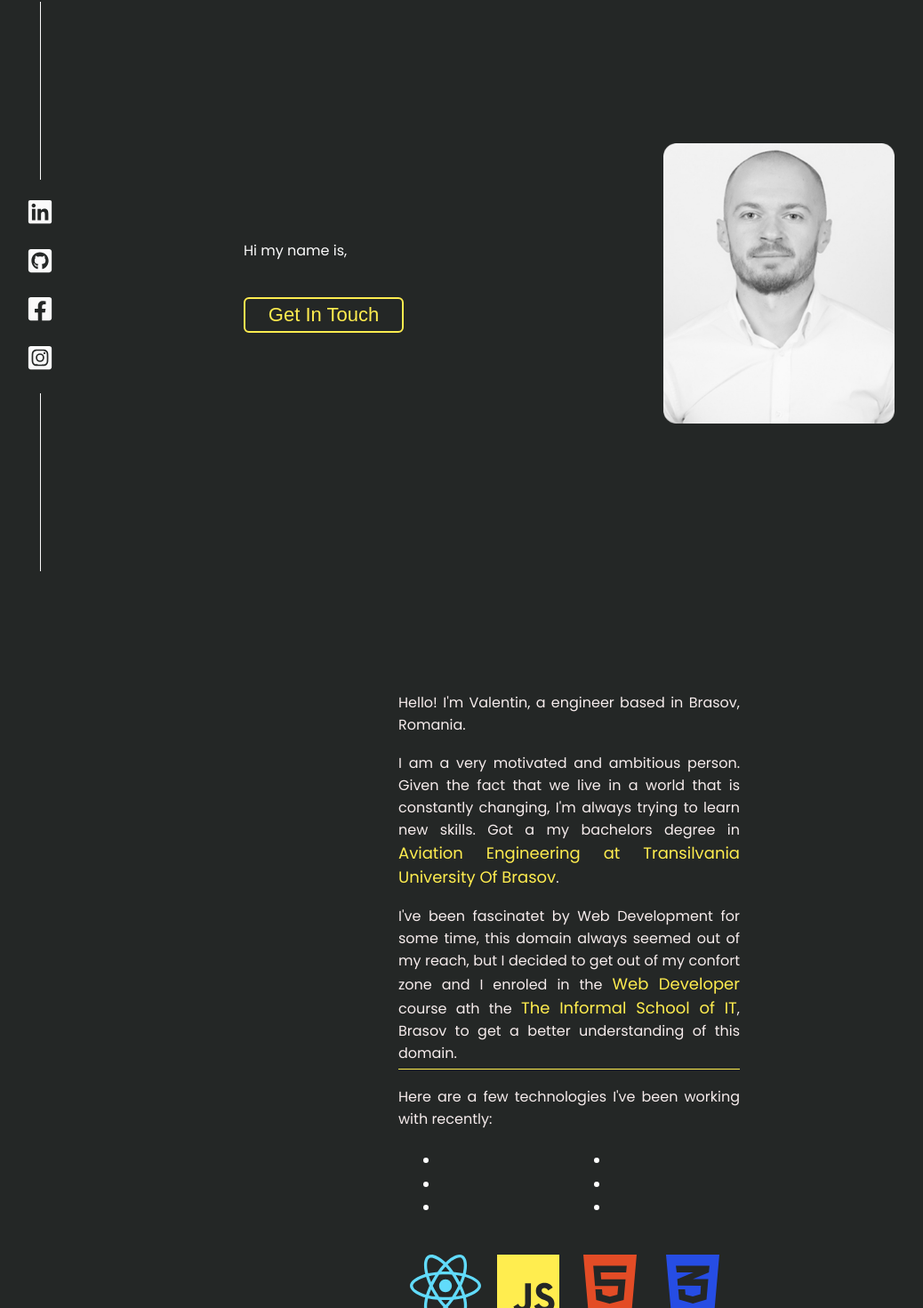
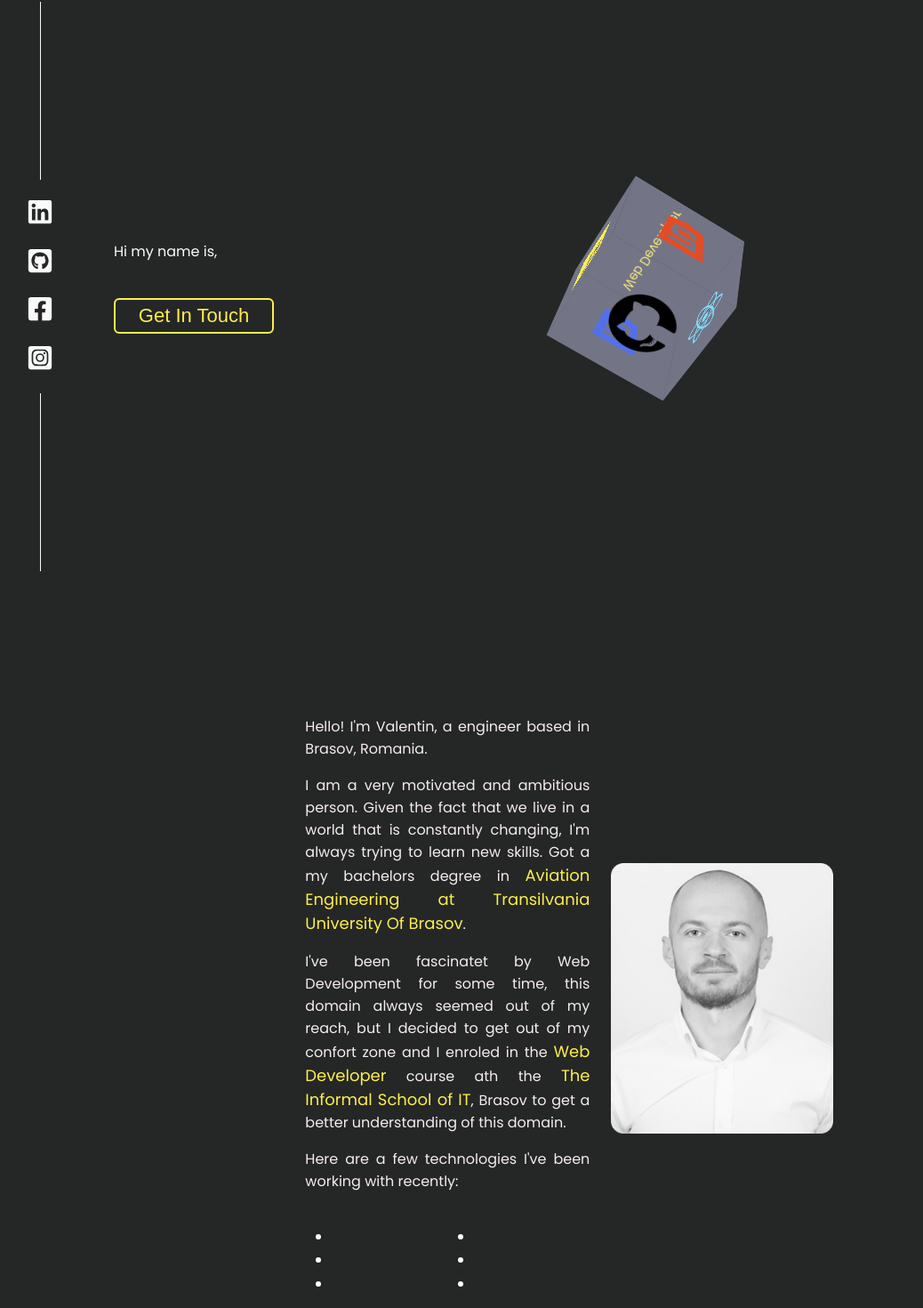
Before and after one commit to ciobotaruva/cva, a React (Create React App) app: page /about in a window 1280 px wide. Shown: the part 78-1548 px from the top of the page at 89% size, without its empty margins (0-1038 px from the left). Built offline with nearby package versions, Linux system fonts and the light colour scheme; no server answers.

Commit message:
CSS major updates v2

```diff
--- a/src/Componets/Sections/About.js
+++ b/src/Componets/Sections/About.js
@@ -2,6 +2,7 @@ import React, { useState, useEffect } from 'react';
 import axios from 'axios';
 
 import '../Style/About.css';
+import my_img from '../Images/my_img.png';
 import { FaReact, FaJs, FaHtml5, FaCss3Alt } from "react-icons/fa";
 
 
@@ -49,12 +50,7 @@ export default function About() {
                         <li>{aboutData.tech_sixth}</li>
                     </ul>
                 </div>
-                <div className="tech-logos">
-                    <FaReact className="react-icon" />
-                    <FaJs className="js-icon" />
-                    <FaHtml5 className="html-icon" />
-                    <FaCss3Alt className="css-icon" />
-                </div>
+                <img src={my_img} alt="Loading..." />
             </div>
         </section>
     )
--- a/src/Componets/Sections/Home.js
+++ b/src/Componets/Sections/Home.js
@@ -2,7 +2,8 @@ import React, { useState, useEffect } from 'react';
 import axios from 'axios';
 
 import '../Style/Home.css';
-import my_img from '../Images/my_img.png';
+import { FaReact, FaJs, FaHtml5, FaCss3Alt, FaGithub } from "react-icons/fa";
+
 
 export default function Home() {
 
@@ -32,8 +33,15 @@ export default function Home() {
                     <p>{dataHome.description}</p>
                     <button>Get In Touch</button>
                 </div>
-                <div className="image-css">
-                    <img src={my_img} alt="Loading..." />
+                <div className="cube-container">
+                    <div className="cube">
+                        <div className="side1 logo-cube"><FaReact className="react-icon" /></div>
+                        <div className="side2 logo-cube"><FaJs className="js-icon" /></div>
+                        <div className="side3 logo-cube"><FaHtml5 className="html-icon" /></div>
+                        <div className="side4 logo-cube"><FaCss3Alt className="css-icon" /></div>
+                        <div className="side5 logo-cube"><FaGithub className="github-icon" /></div>
+                        <div className="side6 logo-cube">Web Developer</div>
+                    </div>
                 </div>
             </div>
         </section>
--- a/src/Componets/Style/About.css
+++ b/src/Componets/Style/About.css
@@ -6,13 +6,18 @@
 }
 
 .about-container{
-    max-width: 90%;
-    height: 70%;
+    width: 90%;
+    height: 90%;
     flex-direction: column;
+    justify-content: space-evenly;
+}
+
+.about-container img{
+    width: 120px;
 }
 
 .about-css{
-    height: 70%;
+    height: 550px;
     display: flex;
     flex-direction: column;
     justify-content: space-evenly;
@@ -26,19 +31,13 @@
 
 .about-css p{
     color:#fff5f5f5;
-    font-size: 14px;
+    font-size: 12px;
     text-align: justify;
-    margin-top: 18px;
-}
-
-.about-css p:nth-child(4){
-    padding-bottom: 5px;
-    border-bottom: 1px solid #FFED4F;
 }
 
 span{
     color: #FFED4F;
-    font-size: 16px;
+    font-size: 14px;
 }
 
 .about-css ul{
@@ -51,38 +50,11 @@ span{
     margin-top: 20px;
 }
 
-.tech-logos{
-    display: flex;
-    width: 100%;
-    justify-content: space-evenly;
-    margin-top: 35px;
-}
-
 .about-css ul li{
     width: 100px;
     color: #fff;
 }
 
-.react-icon, .js-icon, .html-icon, .css-icon{
-    height: 50px;
-    width: 50px;
-}
-
-.react-icon{
-    color: #61DBFB;
-}
-
-.js-icon{
-    color:#FFED4F
-}
-
-.html-icon{
-    color:#e34c26;
-}
-
-.css-icon{
-    color:#264de4;
-}
 
 @media only screen and (min-width:768px){
     .about-container{
@@ -102,19 +74,26 @@ span{
         font-size: 21px;
     }
 
-    .react-icon, .js-icon, .html-icon, .css-icon{
-        height: 80px;
-        width: 80px;
+    .about-css h1{
+        font-size: 35px;
     }
 
-    .about-css h1{
-        font-size: 35px;
+    .about-container img{
+        width: 250px;
     }
 }
 
 @media only screen and (min-width:992px){
     .about-container{
         max-width: 80%;
+    }
+
+    .about-css{
+      height: 800px;
+    }
+
+    .about-container img{
+        width: 250px;
     }
 
     .about-css p{
@@ -129,18 +108,8 @@ span{
         font-size: 26px;
     }
 
-    .react-icon, .js-icon, .html-icon, .css-icon{
-        height: 80px;
-        width: 80px;
-    }
-
     .about-css h1{
         font-size: 45px;
-    }
-
-    .react-icon, .js-icon, .html-icon, .css-icon{
-        height: 60px;
-        width: 60px;
     }
 }
 
@@ -180,12 +149,17 @@ span{
 
 @media only screen and (min-width: 1200px){
     .about-container{
-        max-width: 30%;
-        height: 80%;
+        max-width: 50%;
+        height: 90%;
+        flex-direction: row;
     }
 
-    .react-icon, .js-icon, .html-icon, .css-icon{
-        height: 80px;
-        width: 80px;
+    .about-css{
+        height: 700px;
+        width: 50%;
+    }
+
+    .about-container img{
+        width: 250px;
     }
 }
--- a/src/Componets/Style/App.css
+++ b/src/Componets/Style/App.css
@@ -8,11 +8,14 @@
     height: 100vh;
 }
 
-.about-section, .resume-section{
-    height: 145vh;
+.about-section{
+    height: 115vh;
+}
+.resume-section{
+    height: 140vh;
 }
 
-.home-section,.about-section ,.portfolio-section,.portfolio-section,.resume-section,.contact-section {
+.home-section, .about-section, .portfolio-section,.portfolio-section,.resume-section,.contact-section {
     background-color: #242726;
 }
 
--- a/src/Componets/Style/Contact.css
+++ b/src/Componets/Style/Contact.css
@@ -11,7 +11,7 @@
     flex-direction: column;
     align-items: center;
     justify-content: center;
-    height: 60%;
+    height: 80%;
     font-family: 'Poppins', sans-serif;
 }
 
@@ -24,22 +24,22 @@ form{
     flex-direction: column;
     justify-content: space-around;
     align-items: center;
-    height: 80%;
+    height: 280px;
 }
 
 input{
-    width: 300px;
+    width: 250px;
     height: 25px;
 }
 
 textarea{
     height: 100px;
-    width: 300px;
+    width: 250px;
 }
 
 .contact-css p{
     color: #fff;
-    width: 300px;
+    width: 250px;
     text-align: justify;
     margin-top: 10px;
 }
--- a/src/Componets/Style/Home.css
+++ b/src/Componets/Style/Home.css
@@ -8,10 +8,6 @@
 
 .home-css{
     max-width: 80%;
-}
-
-.image-css{
-    display: none;
 }
 
 .home-info h1{
@@ -36,6 +32,7 @@
     color:#fff5f5f5;
     font-size: 14px;
 }
+
 .home-info button{
     height: 30px;
     width: 120px;
@@ -47,6 +44,77 @@
     color: #FFED4F;
 }
 
+.cube-container{
+    width: 100px;
+    height: 100px;
+    margin: auto;
+    perspective: 1000px;
+    margin-top: 80px;
+}
+
+.cube{
+    width: 100%;
+    height: 100%;
+    position: absolute;
+    transform-style: preserve-3d;
+    animation: spin 8s infinite linear;
+    transform: translateZ( -50px ) rotateZ(45deg) rotateX(45deg);
+}
+
+
+@keyframes spin{
+    0% { transform: translateZ( -50px ) rotateY(360deg) rotateZ(0deg) rotateX(45deg) }
+    50% { transform: translateZ( -50px ) rotateY(180deg) rotateZ(180deg) rotateX(45deg) }
+    100% { transform: translateZ( -50px ) rotateY(0deg) rotateZ(360deg) rotateX(45deg) }
+}
+
+.cube div{
+    width: 100%;
+    height: 100%;
+    display: block;
+    position: absolute;
+    background: rgba(213, 213, 255, 0.25);
+}
+
+.cube .side1 { transform: rotateY(0deg) translateZ(50px); }
+.cube .side2 { transform: rotateX(180deg) translateZ(50px); }
+.cube .side3 { transform: rotateY(90deg) translateZ(50px); }
+.cube .side4 { transform: rotateY(-90deg) translateZ(50px); }
+.cube .side5 { transform: rotateX(90deg) translateZ(50px); }
+.cube .side6 { transform: rotateX(-90deg) translateZ(50px); }
+
+.logo-cube {
+    text-align: center;
+    line-height: 130px;
+}
+
+.cube div:nth-child(6){
+    color: #FFED4F;
+    font-size: 12px;
+    line-height: 100px;
+}
+
+.react-icon{
+    color: #61DBFB;
+}
+
+.js-icon{
+    color:#FFED4F
+}
+
+.html-icon{
+    color:#e34c26;
+}
+
+.css-icon{
+    color:#264de4;
+}
+
+.react-icon, .js-icon, .html-icon, .css-icon, .github-icon{
+    height: 50px;
+    width: 50px;
+}
+
 @media only screen and (min-width: 768px){
     .home-css{
         display: flex;
@@ -56,8 +124,38 @@
         flex-direction: row;
     }
 
-    .image-css{
-        display: block;
+    .cube-container{
+        width: 160px;
+        height: 160px;
+        margin: auto;
+        perspective: 1000px;
+    }
+
+    @keyframes spin{
+        0% { transform: translateZ( -80px ) rotateY(360deg) rotateZ(0deg) rotateX(45deg) }
+        50% { transform: translateZ( -80px ) rotateY(180deg) rotateZ(180deg) rotateX(45deg) }
+        100% { transform: translateZ( -80px ) rotateY(0deg) rotateZ(360deg) rotateX(45deg) }
+    }
+
+    .cube .side1 { transform: rotateY(0deg) translateZ(80px); }
+    .cube .side2 { transform: rotateX(180deg) translateZ(80px); }
+    .cube .side3 { transform: rotateY(90deg) translateZ(80px); }
+    .cube .side4 { transform: rotateY(-90deg) translateZ(80px); }
+    .cube .side5 { transform: rotateX(90deg) translateZ(80px); }
+    .cube .side6 { transform: rotateX(-90deg) translateZ(80px); }
+
+    .react-icon, .js-icon, .html-icon, .css-icon, .github-icon{
+        height: 80px;
+        width: 80px;
+    }
+
+    .logo-cube {
+        line-height: 240px;
+    }
+
+    .cube div:nth-child(6){
+        font-size: 18px;
+        line-height: 180px;
     }
 
     .home-info h1{
@@ -104,7 +202,7 @@
 
     .home-info p{
         font-size: 24px;
-        max-width: 380px;
+        max-width: 420px;
         text-align: justify;
     }
 
@@ -138,10 +236,6 @@
         text-align: justify;
     }
 
-    .image-css img{
-        width: 260px;
-    }
-
     .home-info button{
         height: 40px;
         width: 180px;
@@ -167,7 +261,39 @@
         max-width: 600px;
     }
 
-    .image-css img{
+
+    .cube-container{
         width: 300px;
+        height: 300px;
+        margin: auto;
+        perspective: 1000px;
     }
+
+    @keyframes spin{
+        0% { transform: translateZ( -150px ) rotateY(360deg) rotateZ(0deg) rotateX(45deg) }
+        50% { transform: translateZ( -150px ) rotateY(180deg) rotateZ(180deg) rotateX(45deg) }
+        100% { transform: translateZ( -150px ) rotateY(0deg) rotateZ(360deg) rotateX(45deg) }
+    }
+
+    .cube .side1 { transform: rotateY(0deg) translateZ(150px); }
+    .cube .side2 { transform: rotateX(180deg) translateZ(150px); }
+    .cube .side3 { transform: rotateY(90deg) translateZ(150px); }
+    .cube .side4 { transform: rotateY(-90deg) translateZ(150px); }
+    .cube .side5 { transform: rotateX(90deg) translateZ(150px); }
+    .cube .side6 { transform: rotateX(-90deg) translateZ(150px); }
+
+    .react-icon, .js-icon, .html-icon, .css-icon, .github-icon{
+        height: 150px;
+        width: 150px;
+    }
+
+    .logo-cube {
+        line-height: 450px;
+    }
+
+    .cube div:nth-child(6){
+        font-size: 35px;
+        line-height: 300px;
+    }
+
 }
--- a/src/Componets/Style/Resume.css
+++ b/src/Componets/Style/Resume.css
@@ -1,6 +1,7 @@
 .resume-section{
     display: flex;
     justify-content: center;
+    align-items: center;
     font-family: 'Poppins', sans-serif;
 }
 
@@ -9,10 +10,9 @@
     flex-direction: column;
     justify-content: space-evenly;
 }
-
 .experience-css{
-    height: 70%;
-    max-width: 90%;
+    height: 700px;
+    width: 90%;
 }
 
 .experience-css h1{
@@ -22,12 +22,12 @@
 }
 
 .exp{
-    height: 90%;
+    height: 600px;
 }
 
 .exp p{
     text-align: justify;
-    font-size: 14px;
+    font-size: 12px;
 }
 
 .experience-css a{
@@ -48,9 +48,11 @@
 }
 
 .exp h2{
+    font-size: 20px;
     text-decoration: underline #FFED4F;;
 }
 .exp h3{
+    font-size: 16px;
     font-weight: 600;
     color: #FFED4F;
 }
```
